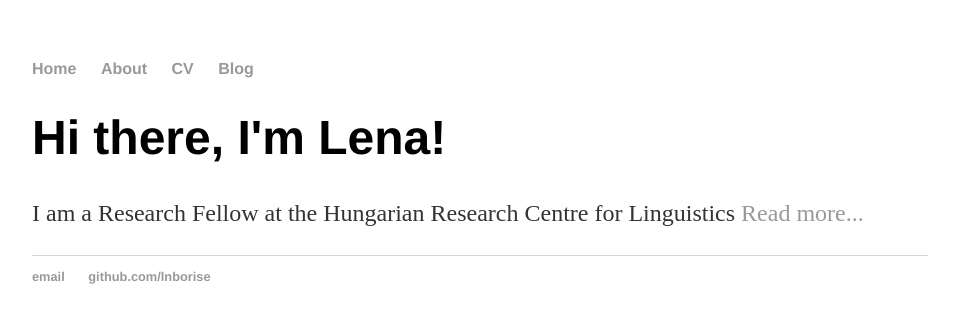
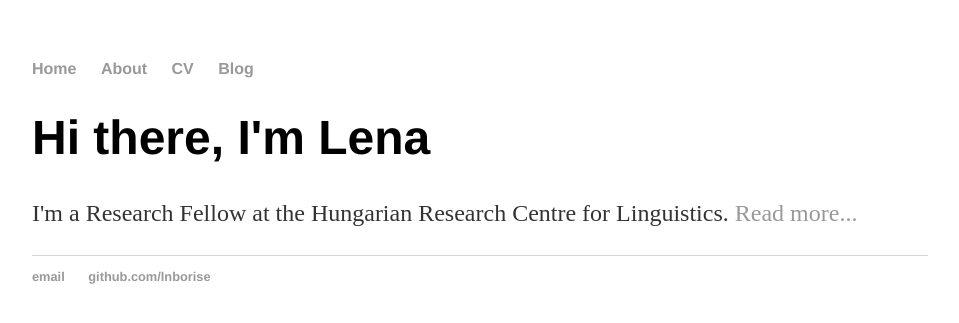
Before and after one commit to lnborise/lnborise.github.io, a Jekyll site: the page built from index.html, in a window 1280 px wide. Shown: the top 323 px of the page, without its empty margins (160-1119 px from the left). Built offline with Jekyll 4.4.1, drawn with Linux system fonts in a browser that asks for light colours.

Commit message:
Update index.html

```diff
--- a/index.html
+++ b/index.html
@@ -1,30 +1,8 @@
-<!DOCTYPE html>
-<html>
-	<head>
-		<title>Lena Borise</title>
-		<!-- link to main stylesheet -->
-		<link rel="stylesheet" type="text/css" href="/css/main.css">
-	</head>
-	<body>
-		<nav>
-    		<ul>
-        		<li><a href="/">Home</a></li>
-	        	<li><a href="/about">About</a></li>
-        		<li><a href="/cv">CV</a></li>
-        		<li><a href="/blog">Blog</a></li>
-    		</ul>
-		</nav>
-		<div class="container">
-    		<div class="blurb">
-        		<h1>Hi there, I'm Lena!</h1>
-				<p>I am a Research Fellow at the Hungarian Research Centre for Linguistics <a href="/about">Read more...</a></p>
-    		</div><!-- /.blurb -->
-		</div><!-- /.container -->
-		<footer>
-    		<ul>
-        		<li><a href="mailto:lnborise@gmail.com">email</a></li>
-        		<li><a href="https://github.com/lnborise">github.com/lnborise</a></li>
-			</ul>
-		</footer>
-	</body>
-</html>
+---
+layout: default
+title: Lena Borise
+---
+<div class="blurb">
+	<h1>Hi there, I'm Lena</h1>
+	<p>I'm a Research Fellow at the Hungarian Research Centre for Linguistics. <a href="/about">Read more...</a></p>
+</div><!-- /.blurb -->
```
